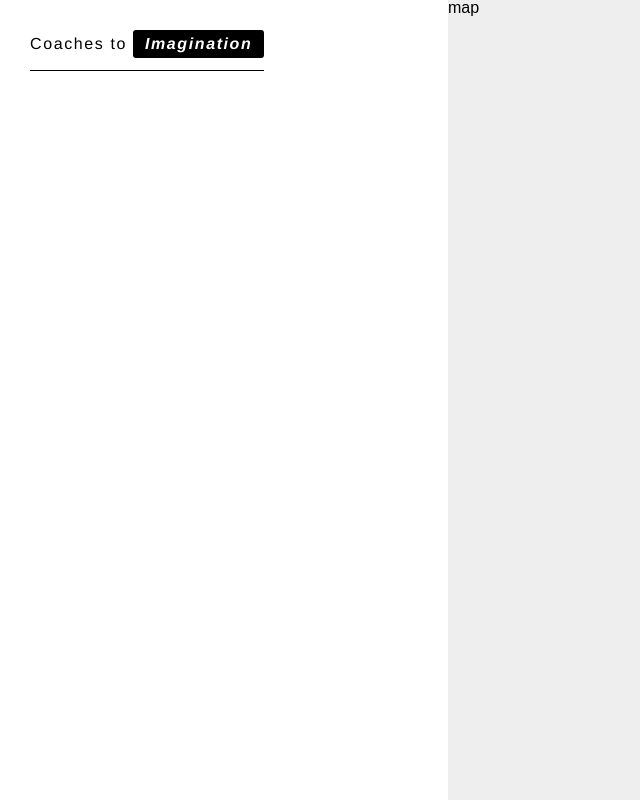
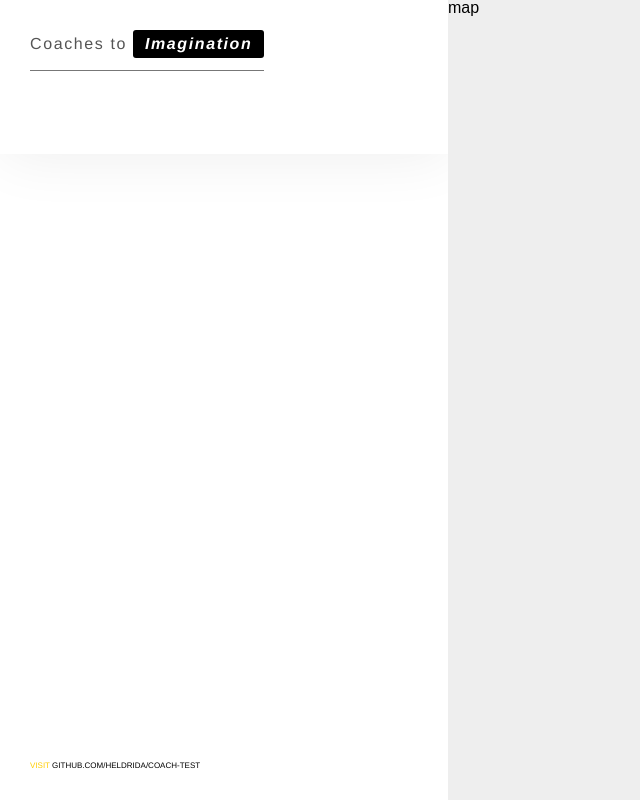
Before and after one commit to heldrida/coach-test, a website built with webpack: page app/index.html in a window 1280 px wide. Shown: the whole page, without its empty margins (0-640 px from the left). Built offline with nearby package versions, Linux system fonts and the light colour scheme; some packages are replaced by stand-ins of ours; no server answers; files whose address does not match are found by name.

Commit message:
added small signature

```diff
--- a/app/index.html
+++ b/app/index.html
@@ -21,6 +21,7 @@
 						<!-- generate -->
 					</ol>
 				</div>
+				<span class="signature">Visit <a href="https://github.com/heldrida/coach-test" target="_blank">github.com/heldrida/coach-test</a></span>
 			</div>
 
 	    </div>
--- a/src/sass/components/_list.scss
+++ b/src/sass/components/_list.scss
@@ -12,6 +12,7 @@
 
 	.side-menu {
 		padding: 30px 30px;
+		box-shadow: 2px 2px 60px #eee;
 
 		ol {
 			margin-top: 30px;
@@ -21,7 +22,7 @@
 	h1 {
 		font-size: 1em;
 		letter-spacing: 0.1em;
-		color: #000;
+		color: #555;
 		margin-bottom: 20px;
 		display: inline-block;
 		span {
@@ -41,7 +42,7 @@
 		}
 		&:after {
 			content: " ";
-			border-bottom: 1px solid #000;
+			border-bottom: 1px solid #777;
 			width: 100%;
 			height: auto;
 			display: inline-block;
@@ -58,7 +59,8 @@
 			cursor: pointer;
 			@include transition(all 0.3s);
 			a {
-				color: #000;
+				letter-spacing: 1px;
+				color: #555;
 				@include transition(transform 0.3s);
 			}
 			&:hover {
@@ -97,4 +99,22 @@
 			}
 		}
 	}
+	.signature {
+		color: #fc0;
+		position: absolute;
+		bottom: 0;
+		padding: 30px;
+		font-size: 10px;
+		text-transform: uppercase;
+		font-size: 8px;
+		margin-right: 10px;
+		a {
+			text-decoration: none;
+			color: #000;
+			@include transition(opacity 0.3s);
+			&:hover {
+				opacity: 0.5;
+			}
+		}
+	}
 }
```
Also changed, not shown: dist/css/app.css, dist/index.html.
